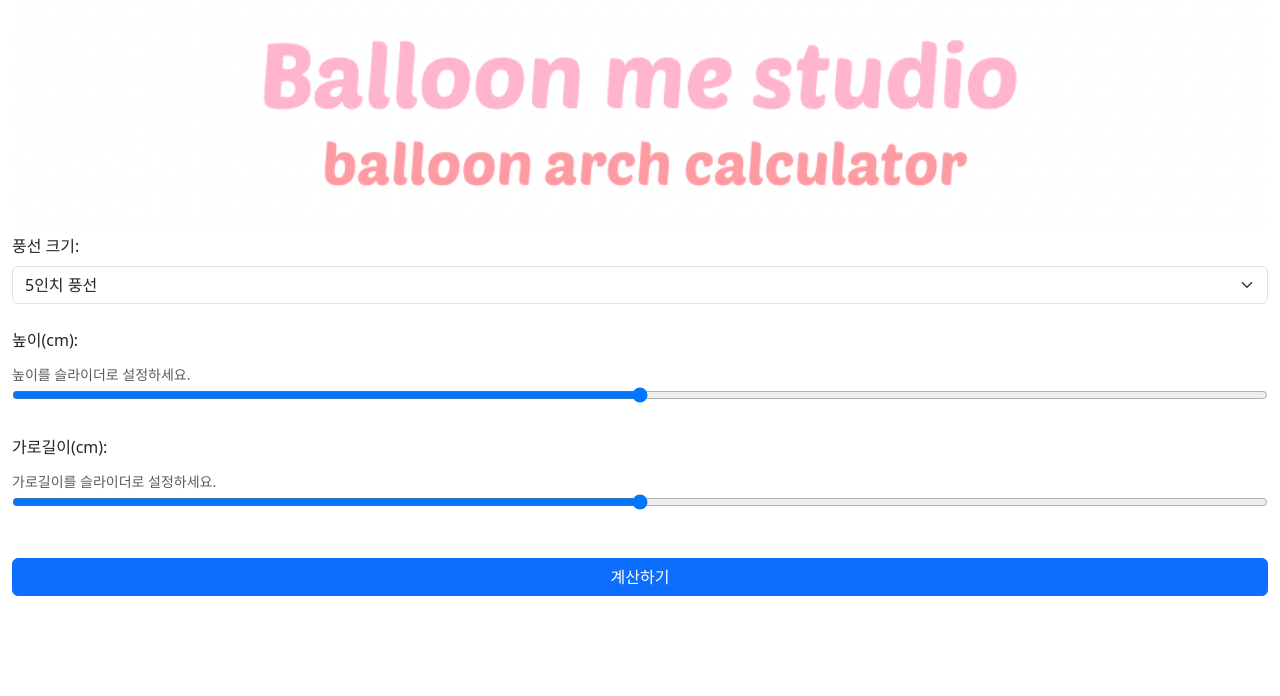
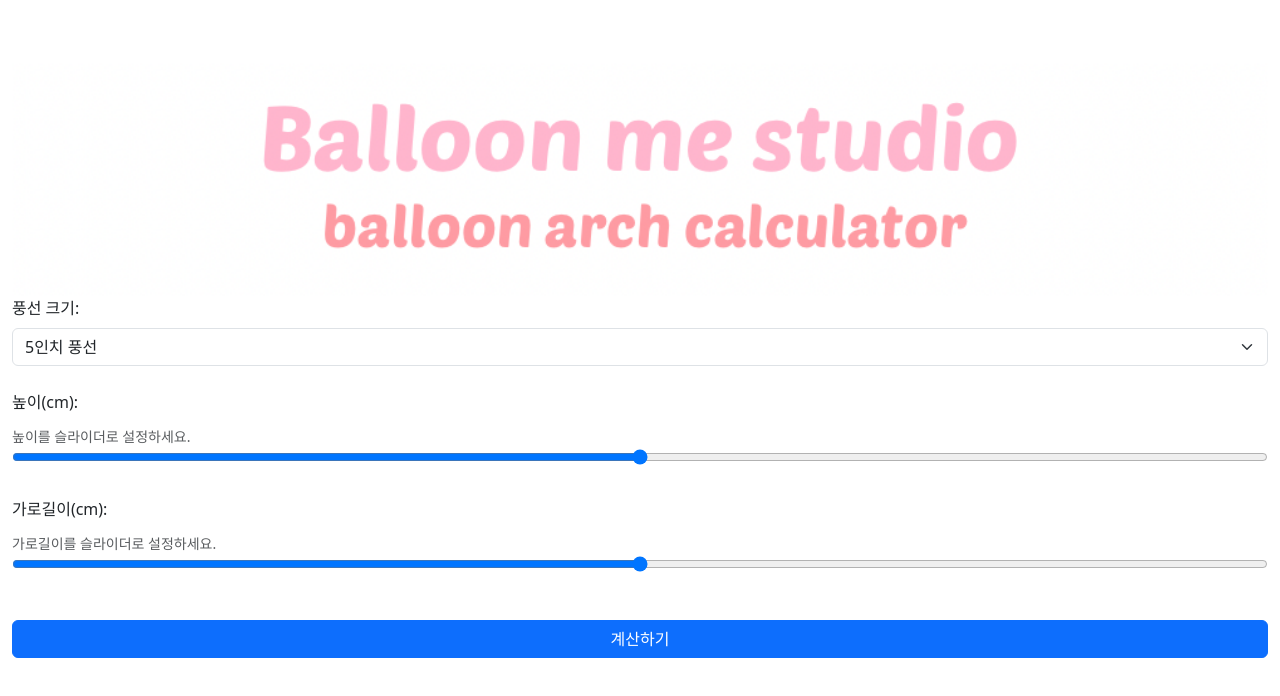
Before and after one commit to hoon6522/balloonme, a plain HTML site: page index.html in a window 1280 px wide. Drawn offline with Linux system fonts and the light colour scheme.

Commit message:
added margin from the top

```diff
--- a/index.html
+++ b/index.html
@@ -8,7 +8,7 @@
 	</head>
 	<body>
 		<div class="container-fluid text-center">
-			<img src="./img/balloon_me_logo.png" alt="Balloon Me" style="width:100%;">
+			<img src="./img/balloon_me_logo.png" alt="Balloon Me" style="width:100%; margin-top:5%;">
 		</div>
 		<div class="container-fluid">
 			<div class="mb-4 form-field-select-wrapper">
```
